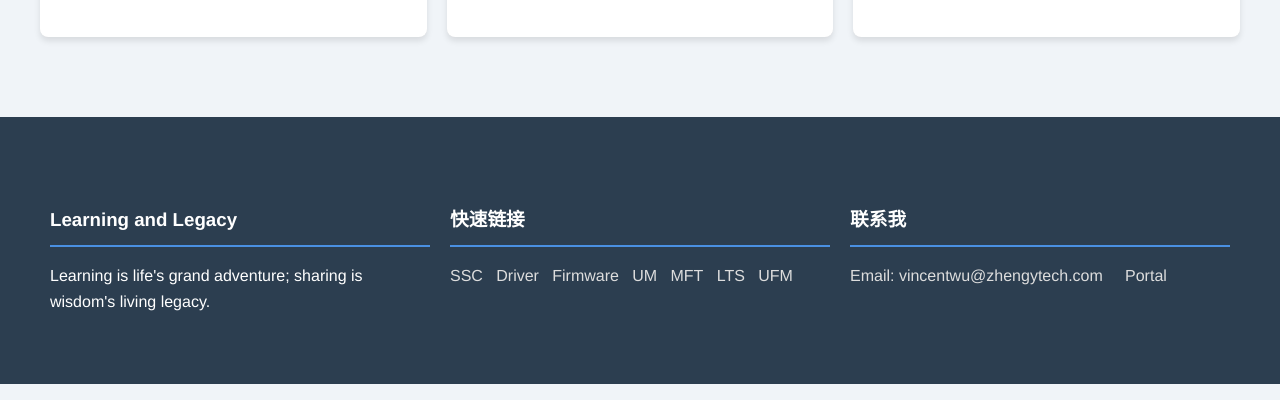
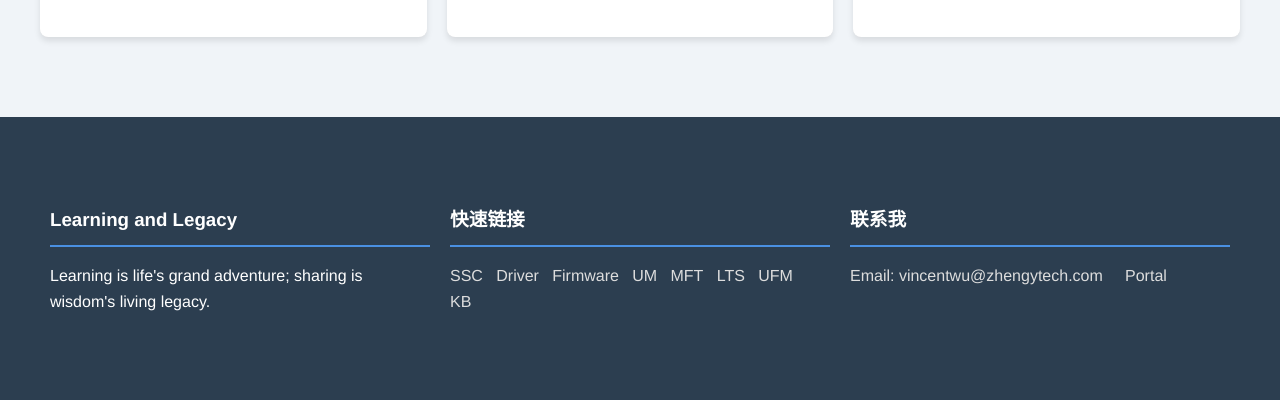
Before and after one commit to wuchanghui5220/website, a plain HTML site: page pnp/index.html in a window 1280 px wide. Shown: the part 588-988 px from the top of the page. Drawn offline with Linux system fonts and the light colour scheme.

Commit message:
Update index.html

```diff
--- a/pnp/index.html
+++ b/pnp/index.html
@@ -328,6 +328,7 @@
                         	<a href="https://docs.nvidia.com/networking/display/mftv4250/using+mlxconfig" target="_blank">MFT&nbsp;&nbsp;</a>
                         	<a href="https://www.nvidia.com/en-us/networking/products/lts-releases/" target="_blank">LTS&nbsp;&nbsp;</a>
                         	<a href="https://docs.nvidia.com/networking/display/nvidia-ufm-enterprise-user-manual-v6-17-1.1.pdf" target="_blank">UFM&nbsp;&nbsp;</a>
+				<a href="https://docs.nvidia.com/networking-ethernet-software/knowledge-base/" target="_blank">KB&nbsp;&nbsp;</a>
 			</li>
                     </ul>
                 </div>
```
